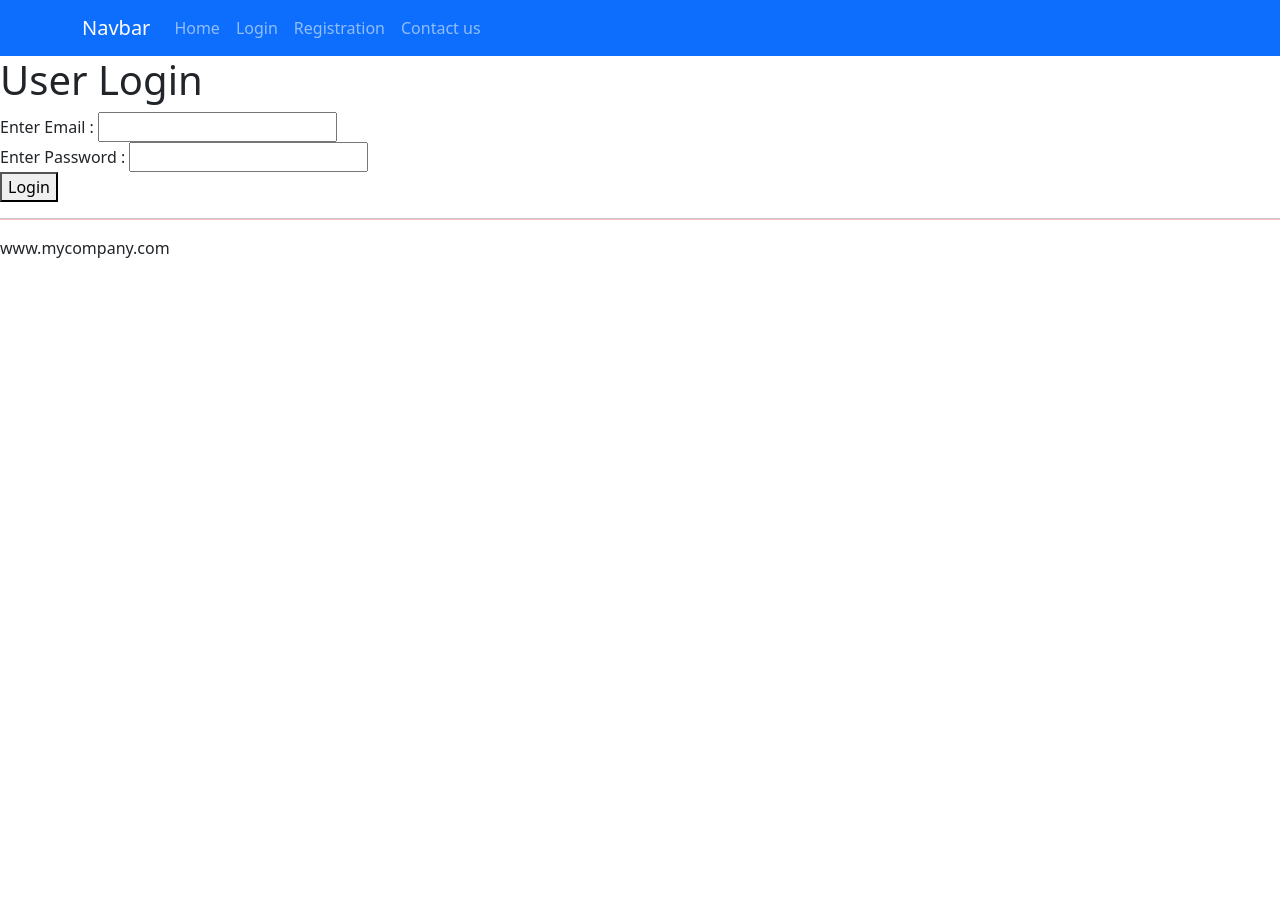
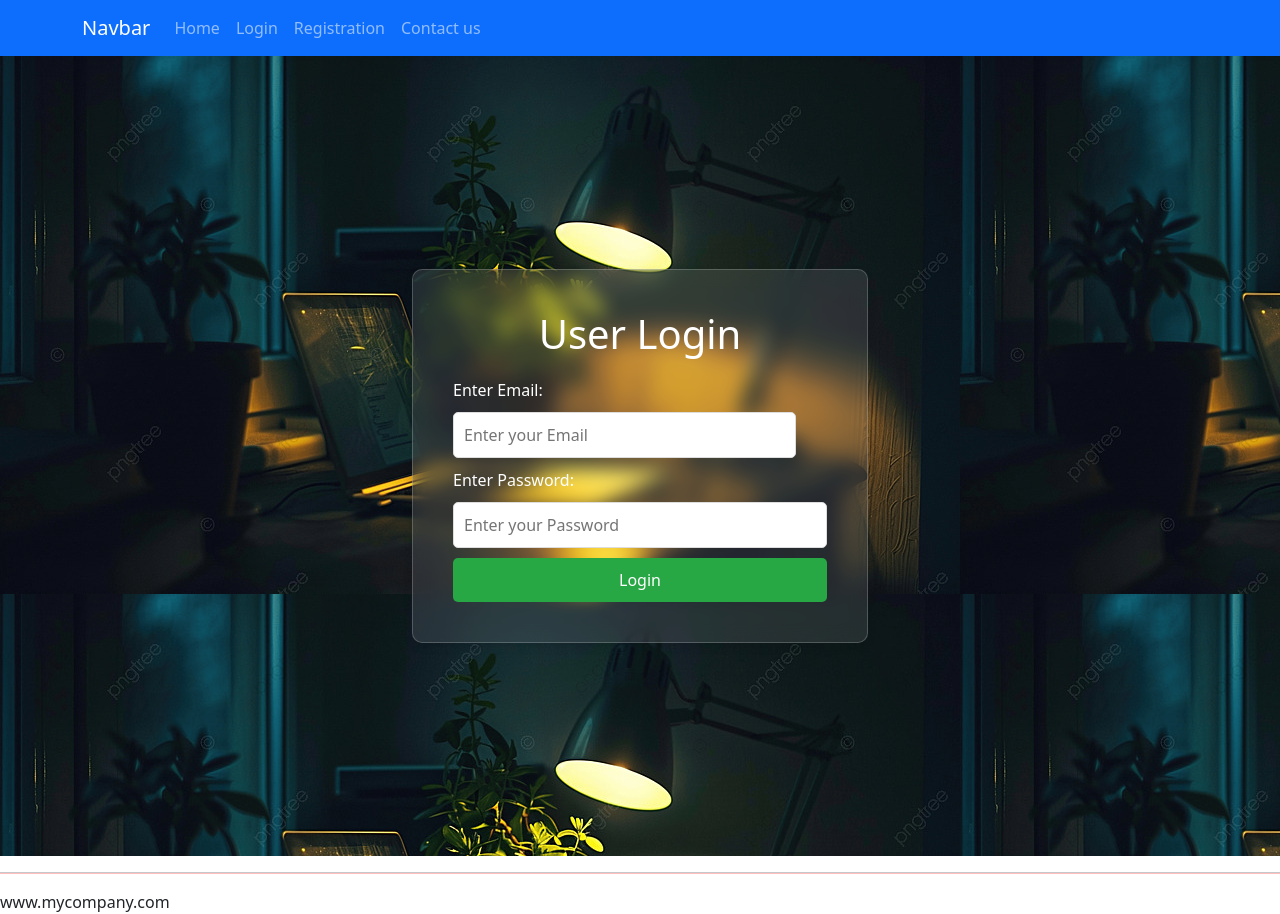
Before and after one commit to ANKITA7722/RegistrationandLoginSystem, a React (Vite) app in the folder fontend/: page /login in a window 1280 px wide. Before the commit the page ends 800 px from the top, so only its background shows below. Built offline with nearby package versions, Linux system fonts and the light colour scheme.

Commit message:
Styling and Designing complete

```diff
--- /dev/null
+++ b/fontend/CSS/Style.css
@@ -0,0 +1,146 @@
+
+.LoginParent {
+    display: flex;
+    justify-content: center;
+    align-items: center;
+    height: 100vh;
+    background-color: #f0f0f0;
+    background-image:url(../images/darklaptotp.jpg) ;
+  }
+
+
+  .child-1 {
+    margin-right: 20px;
+  }
+
+  .child-1 img {
+    width: 300px;
+    height: auto;
+    border-radius: 10px;
+  }
+
+
+.child-2 {
+    color: white;
+    background: rgba(255, 255, 255, 0.1);
+    padding: 40px;
+    border-radius: 10px;
+    box-shadow: 0 4px 8px rgba(0, 0, 0, 0.1);
+    backdrop-filter: blur(10px);
+    -webkit-backdrop-filter: blur(10px);
+    border: 1px solid rgba(255, 255, 255, 0.2);
+  }
+
+
+  .child-2 h1 {
+    margin-bottom: 20px;
+    color: white;
+    text-align: center;
+  }
+
+  .child-2 input {
+    width: 100%;
+    padding: 10px;
+    margin: 10px 0;
+    border-radius: 5px;
+    border: 1px solid #ddd;
+  }
+
+  .child-2 button {
+    width: 100%;
+    padding: 10px;
+    background-color: #28a745;
+    color: white;
+    border: none;
+    border-radius: 5px;
+    cursor: pointer;
+    font-size: 16px;
+  }
+
+
+  .child-2 button:hover {
+    background-color: #218838;
+  }
+
+  .child-2 button:active {
+    background-color: #1e7e34;
+  }
+
+.RegParent {
+    display: flex;
+    justify-content: center;
+    align-items: center;
+    height: 100vh;
+    background-image: url(../images/darklaptotp.jpg);
+    background-size: cover;
+    background-position: center;
+    background-repeat: no-repeat;
+  }
+
+
+.rchild {
+    background: rgba(255, 255, 255, 0.1);
+    padding: 40px;
+    border-radius: 10px;
+    box-shadow: 0 4px 8px rgba(0, 0, 0, 0.2);
+    width: 400px;
+    backdrop-filter: blur(10px);
+    -webkit-backdrop-filter: blur(10px);
+    border: 1px solid rgba(255, 255, 255, 0.3);
+  }
+
+
+  .rchild h1 {
+    margin-bottom: 20px;
+    color: #333;
+    text-align: center;
+  }
+
+
+  .rchild input {
+    width: 100%;
+    padding: 10px;
+    margin: 10px 0;
+    border-radius: 5px;
+    border: 1px solid #ddd;
+  }
+
+
+  .rchild button {
+    width: 100%;
+    padding: 10px;
+    background-color: #007bff;
+    color: white;
+    border: none;
+    border-radius: 5px;
+    cursor: pointer;
+    font-size: 16px;
+  }
+
+
+  .rchild button:hover {
+    background-color: #0056b3;
+  }
+
+  .rchild button:active {
+    background-color: #004085;
+  }
+
+  /* Styling for the homeContainer */
+.homeContainer {
+    display: flex;
+    justify-content: center;
+    align-items: center;
+    height: 100vh;
+    background-image:url(../images/darklaptotp.jpg) ; /* Replace with your image URL */
+    background-size: cover;
+    background-position: center;
+    background-repeat: no-repeat;
+  }
+
+  /* White text styling */
+  .homeContainer h1 {
+    color: white;
+    font-size: 48px;
+    text-shadow: 2px 2px 4px rgba(0, 0, 0, 0.5); /* Optional: text shadow for better readability */
+  }
--- a/fontend/pages/Contact.jsx
+++ b/fontend/pages/Contact.jsx
@@ -2,7 +2,9 @@
 const Contact=()=>{
     return(
         <>
+        <div className="homeContainer">
           <h1> Contact Us</h1>
+          </div>
         </>
     )
 }
--- a/fontend/pages/Home.jsx
+++ b/fontend/pages/Home.jsx
@@ -1,10 +1,11 @@
-
-const Home=()=>{
-    return(
-        <>
-          <h1> Welcome to Home Page</h1>
-        </>
-    )
-}
+const Home = () => {
+  return (
+    <>
+      <div className="homeContainer">
+        <h1>Welcome to Home Page</h1>
+      </div>
+    </>
+  );
+};
 
 export default Home;
--- a/fontend/pages/Registration.jsx
+++ b/fontend/pages/Registration.jsx
@@ -1,36 +1,64 @@
-
 import { useState } from "react";
 import axios from "axios";
-import {message} from "antd";
-const Registration=()=>{
-   const [input, setInput] =useState({});
-   const handleInput=(e)=>{
-      let name=e.target.name;
-      let value=e.target.value;
-      setInput(values=>({...values, [name]:value}));
-   }
-   const handleSubmit=()=>{
-    let api="http://localhost:8080/employees/employeeregistration";
-     axios.post(api, input).then((res)=>{
+import { message } from "antd";
+import "../CSS/Style.css"; // Import the CSS for styling
 
-          message.success("You are succesfully Registered!");
+const Registration = () => {
+  const [input, setInput] = useState({});
 
-     })
-   }
-    return(
-        <>
-          <h1> User Registration</h1>
-          Enter name : <input type="text" name="name"
-          value={input.name} onChange={handleInput} />
-          <br/>
-          Enter Email : <input type="email" name="email"
-          value={input.email} onChange={handleInput} />
-          <br/>
-          Enter Password : <input type="password" name="password"
-          value={input.password} onChange={handleInput} />
-          <br/>
-          <button onClick={handleSubmit}>Registered!</button>
-        </>
-    )
-}
+  const handleInput = (e) => {
+    let name = e.target.name;
+    let value = e.target.value;
+    setInput((values) => ({ ...values, [name]: value }));
+  };
+
+  const handleSubmit = () => {
+    let api = "http://localhost:8080/employees/employeeregistration";
+    axios.post(api, input).then((res) => {
+      message.success("You are successfully Registered!");
+    });
+  };
+
+  return (
+    <>
+      <div className="RegParent">
+        <div className="rchild">
+          <h1>User Registration</h1>
+          <label>
+            Enter Name:
+            <input
+              type="text"
+              name="name"
+              value={input.name || ""}
+              onChange={handleInput}
+            />
+          </label>
+          <br />
+          <label>
+            Enter Email:
+            <input
+              type="email"
+              name="email"
+              value={input.email || ""}
+              onChange={handleInput}
+            />
+          </label>
+          <br />
+          <label>
+            Enter Password:
+            <input
+              type="password"
+              name="password"
+              value={input.password || ""}
+              onChange={handleInput}
+            />
+          </label>
+          <br />
+          <button onClick={handleSubmit}>Register!</button>
+        </div>
+      </div>
+    </>
+  );
+};
+
 export default Registration;
--- a/fontend/pages/login.jsx
+++ b/fontend/pages/login.jsx
@@ -1,19 +1,17 @@
-
-
 import { useState } from "react";
 import { useNavigate } from "react-router-dom";
 import axios from "axios";
-const Login=()=>{
-    const [email, setEmail] =useState("");
-    const [password, setPassword] =useState("");
-    const navigate= useNavigate();
-    const handleSubmit=async()=>{
+import "../CSS/Style.css";
 
+const Login = () => {
+  const [email, setEmail] = useState("");
+  const [password, setPassword] = useState("");
+  const navigate = useNavigate();
 
-
+  const handleSubmit = async () => {
     try {
-            let api="http://localhost:8080/employees/employeelogin";
-            const res= await axios.post(api, {email:email, password:password});
+      let api = "http://localhost:8080/employees/employeelogin";
+      const res = await axios.post(api, { email: email, password: password });
       console.log(res.data);
       localStorage.setItem("name", res.data[0].name);
       localStorage.setItem("email", res.data[0].email);
@@ -21,18 +19,46 @@
     } catch (error) {
       alert(error.response.data);
     }
-        }
-    return(
+  };
+
+  return (
     <>
-          <h1> User Login </h1>
-          Enter Email : <input type="email" value={email}
-          onChange={(e)=>{setEmail(e.target.value)}} />
-          <br/>
-          Enter Password : <input type="password" value={password}git
-          onChange={(e)=>{setPassword(e.target.value)}} />
-          <br/>
+      <div className="LoginParent">
+        {/* <div className="child-1">
+          <img
+            src="" // Sample image placeholder
+            alt="Login"
+          />
+        </div> */}
+        <div className="child-2">
+          <h1>User Login</h1>
+          <label>
+            Enter Email:
+            <input
+              type="email" placeholder="Enter your Email"
+              value={email}
+              onChange={(e) => {
+                setEmail(e.target.value);
+              }}
+            />
+          </label>
+          <br />
+          <label>
+            Enter Password:
+            <input
+              type="password" placeholder="Enter your Password"
+              value={password}
+              onChange={(e) => {
+                setPassword(e.target.value);
+              }}
+            />
+          </label>
+          <br />
           <button onClick={handleSubmit}>Login</button>
+        </div>
+      </div>
     </>
-    )
-}
+  );
+};
+
 export default Login;
--- a/fontend/src/main.jsx
+++ b/fontend/src/main.jsx
@@ -3,6 +3,7 @@
 // import './index.css'
 import App from './App.jsx'
 import 'bootstrap/dist/css/bootstrap.min.css';
+import "../CSS/Style.css";
 
 createRoot(document.getElementById('root')).render(
 
```
Also changed, not shown: fontend/images/darklaptotp.jpg (added). Lines whose indentation alone changed are shown as unchanged.
